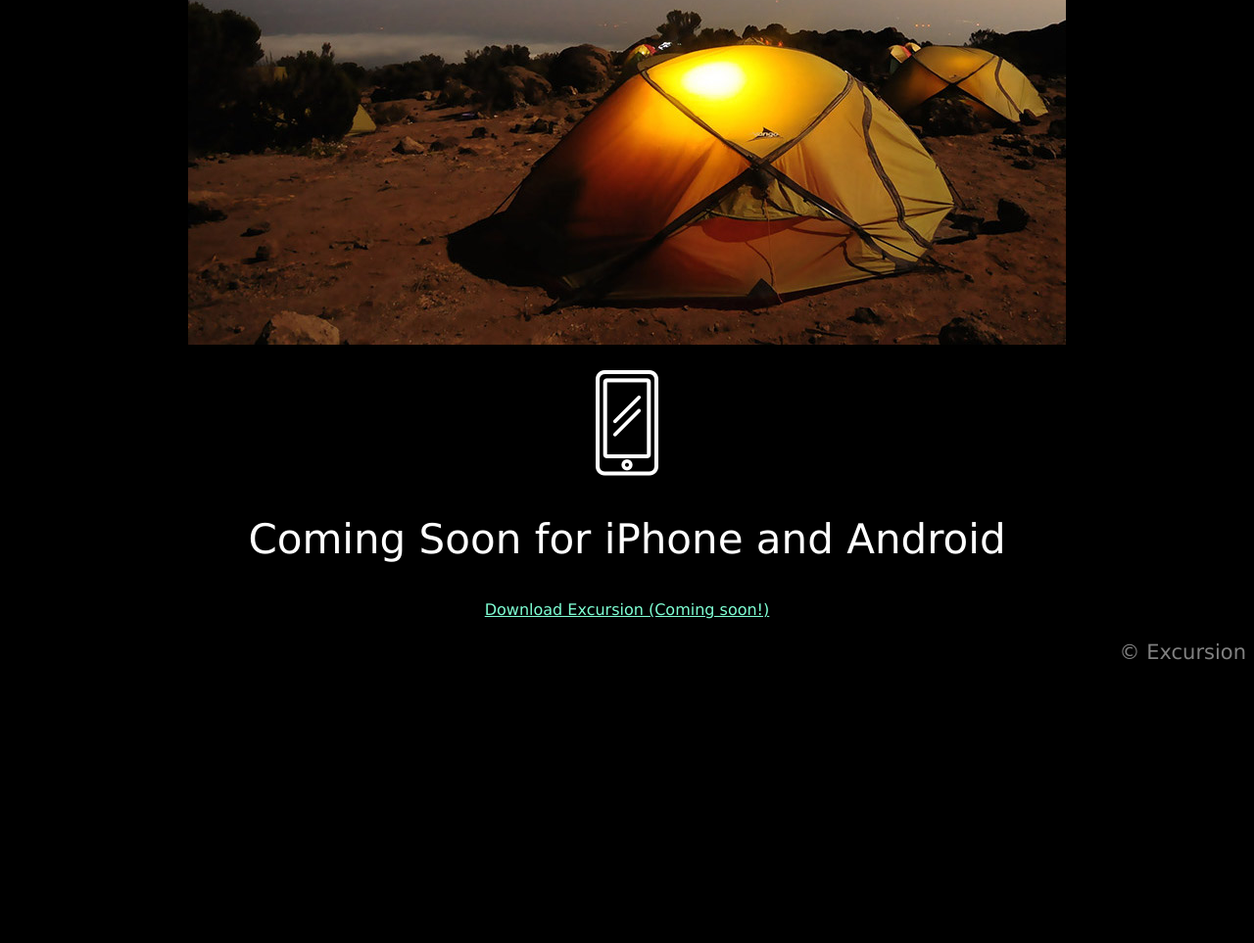
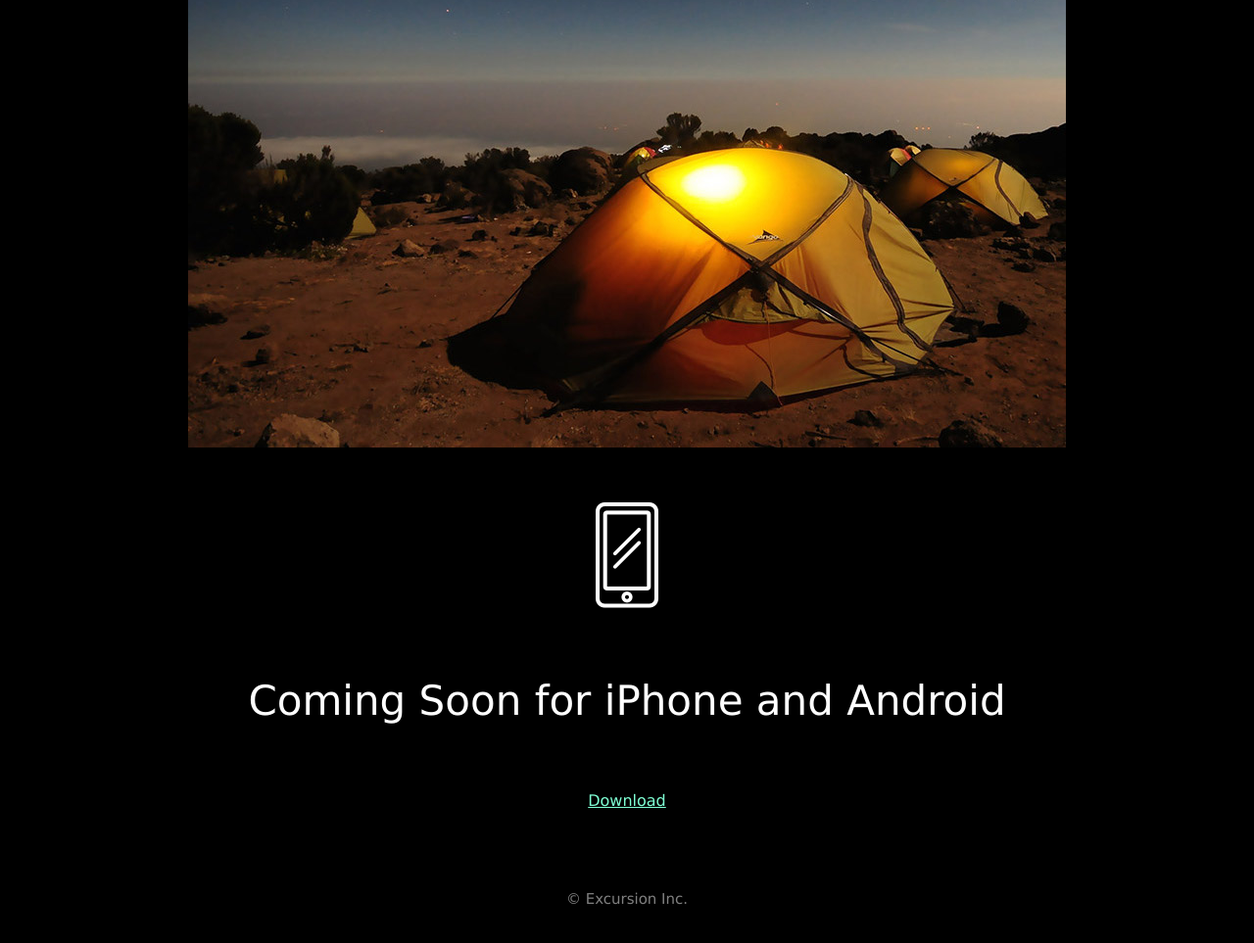
Before and after one commit to S73S/excursion, a plain HTML site: page index.html in a window 1280 px wide. Shown: the part 663-1626 px from the top of the page at 98% size. Before the commit the page ends 1362 px from the top, so only its background shows below. Drawn offline with Linux system fonts and the light colour scheme.

Commit message:
updated links, copyright, added padding to h2, p, footer and added favicon

```diff
--- a/index.html
+++ b/index.html
@@ -2,13 +2,21 @@
 <html>
   <head>
     <meta charset="utf-8">
-    <title></title>
+    <title>Excursion</title>
 <link href="./resources/css/style.css" type="text/css" rel="stylesheet">
+
+<link rel="apple-touch-icon" sizes="152x152" href="./apple-touch-icon.png">
+<link rel="icon" type="image/png" sizes="32x32" href="./favicon-32x32.png">
+<link rel="icon" type="image/png" sizes="16x16" href="./favicon-16x16.png">
+<link rel="manifest" href="./site.webmanifest">
+<meta name="msapplication-TileColor" content="#da532c">
+<meta name="theme-color" content="#ffffff">
+
   </head>
   <body>
 
         <h1>Discover hidden places in the world around you</h1>
-    <p><a class="link" href="https://s3.amazonaws.com/codecademy-content/programs/freelance-one/excursion/index.html" target="_blank">Download Excursion (Coming soon!)</a></p>
+    <p><a class="link" href="#download">Download "Excursion" App!</a></p>
 <video autoplay muted loop> <source src="resources/videos/excursion.mp4" type "video/mp4">
 </video>
     <h2>Your personal travel guide</h2>
@@ -17,10 +25,10 @@
     <p><img src="resources/images/phone.png"/></p>
 
         <h2>Coming Soon for iPhone and Android</h2>
-    <p><a class="link" href="https://s3.amazonaws.com/codecademy-content/programs/freelance-one/excursion/index.html" target="_blank">Download Excursion (Coming soon!)</a></p>
+    <p><a class="link" href="https://play.google.com/store/apps?hl=en" target="_blank" rel="noopener">Download</a></p>
 
-    <div class="footer">
-      <p>© Excursion</p>
+    <div id="download" class="footer">
+      <p>© Excursion Inc.</p>
     </div>
   </body>
 </html>
--- a/resources/css/style.css
+++ b/resources/css/style.css
@@ -16,14 +16,21 @@ h1 {
   }
 h2 {
   font-size: 42px;
-  font-weight: 300
+  font-weight: 300;
+  padding: 15px;
 }
 
 p {
   font-size: 21px;
   color: grey;
+  padding: 15px;
 }
 
 .footer {
-    text-align: right;
+    text-align: center;
+    padding: 15px;
   }
+
+.footer p {
+  font-size: 15px;
+}
```
Also changed, not shown: browserconfig.xml (added, +9 -0 lines), android-chrome-144x144.png (added), apple-touch-icon.png (added), favicon-16x16.png (added), favicon-32x32.png (added), favicon.ico (added), mstile-150x150.png (added), site.webmanifest (added).
